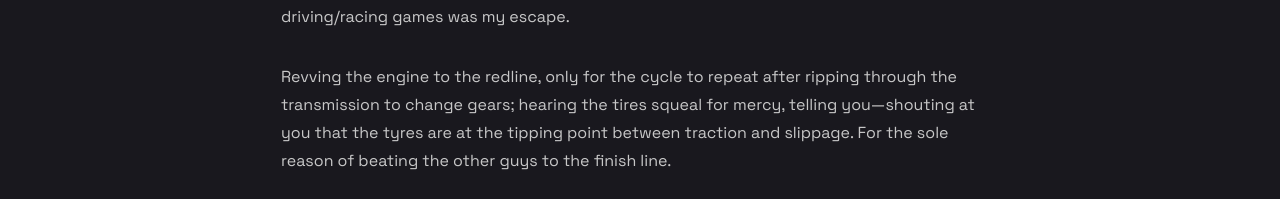
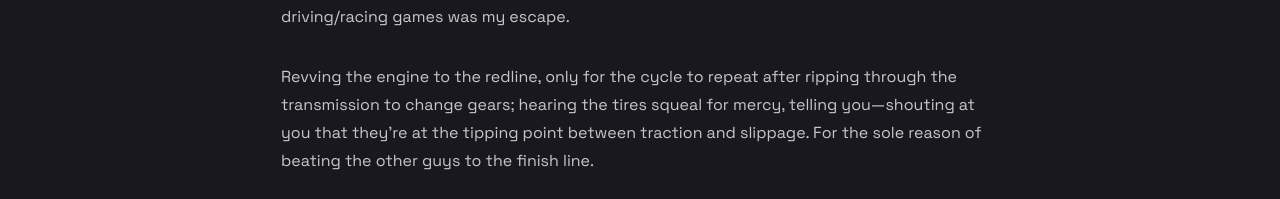
Before and after one commit to jdichh/portfolio-next, a Next.js app: page /blogs/gran-turismo-showroom in a window 1280 px wide. Shown: the part 601-800 px from the top of the page. Built offline with nearby package versions, Linux system fonts and the light colour scheme.

Commit message:
fixed grammatical error

```diff
--- a/src/pages/blogs/gran-turismo-showroom/index.tsx
+++ b/src/pages/blogs/gran-turismo-showroom/index.tsx
@@ -40,7 +40,10 @@ export default function index() {
     <>
       <Head>
         <title>Blog | A Gran Turismo-esque showroom with Three.js</title>
-        <meta name="viewport" content="width=device-width, initial-scale=1"></meta>
+        <meta
+          name="viewport"
+          content="width=device-width, initial-scale=1"
+        ></meta>
       </Head>
       <BlogHeader title="A Gran Turismo-esque showroom with Three.js" />
       <motion.main
@@ -92,19 +95,18 @@ export default function index() {
             <p className="leading-7 mb-8 opacity-90">
               Revving the engine to the redline, only for the cycle to repeat
               after ripping through the transmission to change gears; hearing
-              the tires squeal for mercy, telling you—shouting at you that the
-              tyres are at the tipping point between traction and slippage. For
+              the tires squeal for mercy, telling you—shouting at you that
+              they're at the tipping point between traction and slippage. For
               the sole reason of beating the other guys to the finish line.
             </p>
 
             <p className="leading-7 mb-8 opacity-90">
               My love for cars, especially the Dodge Viper and all of its
               iterations, and just about anything automotive, began with a game
-              on the PlayStation 1 called Test Drive 6. Hearing a cover of
-              Gary Numan's song "Cars" play in the intro (the original is
-              better), crashing out police cars and other competitors alike,
-              reminds me of good times back from when I was just a young,
-              fat(ter) kid.
+              on the PlayStation 1 called Test Drive 6. Hearing a cover of Gary
+              Numan's song "Cars" play in the intro (the original is better),
+              crashing out police cars and other competitors alike, reminds me
+              of good times back from when I was just a young, fat(ter) kid.
             </p>
 
             <figure
```
